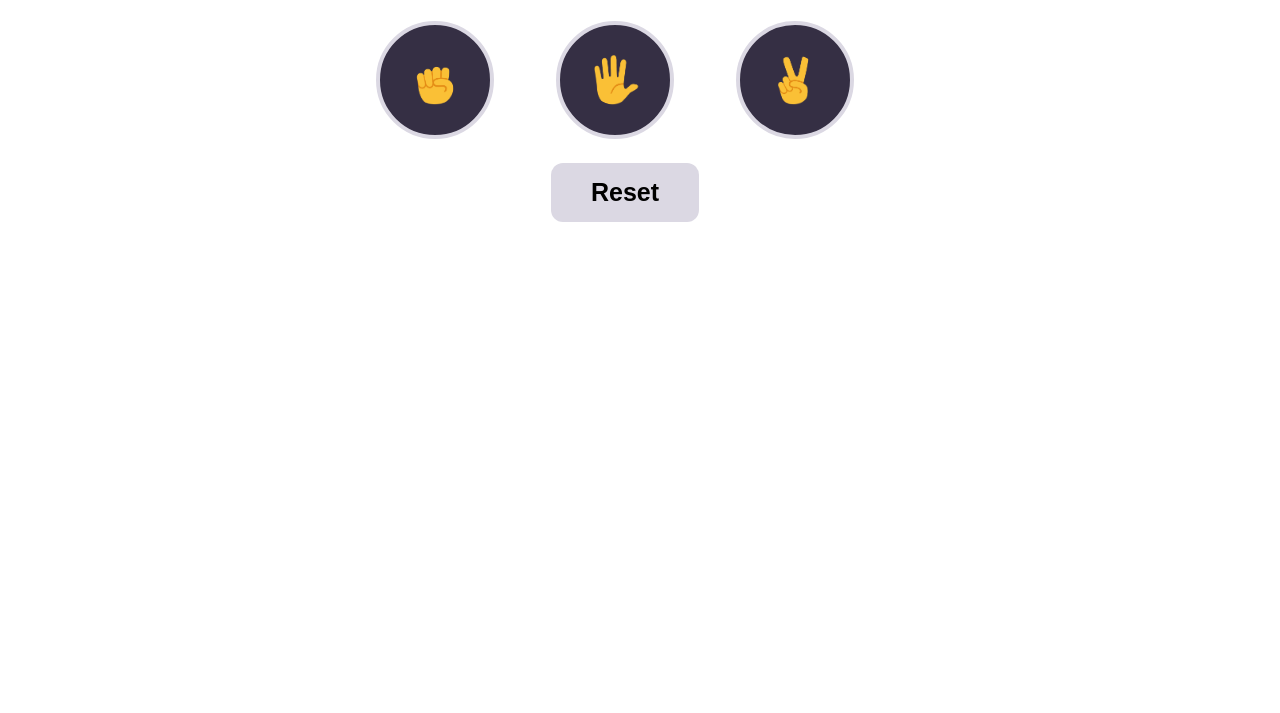
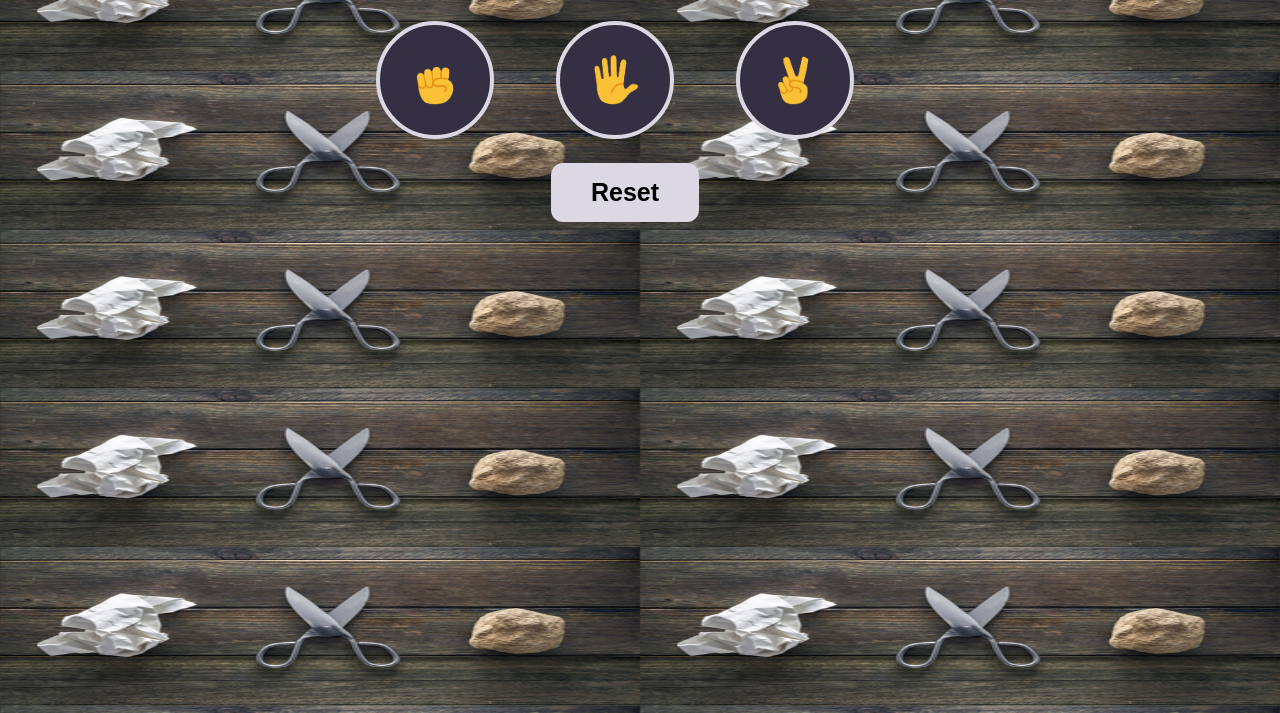
Before and after one commit to pedroolayemi/rock-paper-scissors, a plain HTML site: page index.html in a window 1280 px wide. Shown: the part 87-800 px from the top of the page. Drawn offline with Linux system fonts and the light colour scheme; the site is published under a folder, as on GitHub Pages, so addresses that start at the root find nothing.

Commit message:
Update rps.css

```diff
--- a/rps.css
+++ b/rps.css
@@ -1,6 +1,6 @@
 body{
     background-color: rgba(255, 255, 255, 0.5);
-    background-image: url("/rpsimages/bg-img.jpeg");
+    background-image: url("rpsimages/bg-img.jpeg");
     background-size: 50% 50%;
     font-family: Arial, Helvetica, sans-serif;
     display: flex;
```
